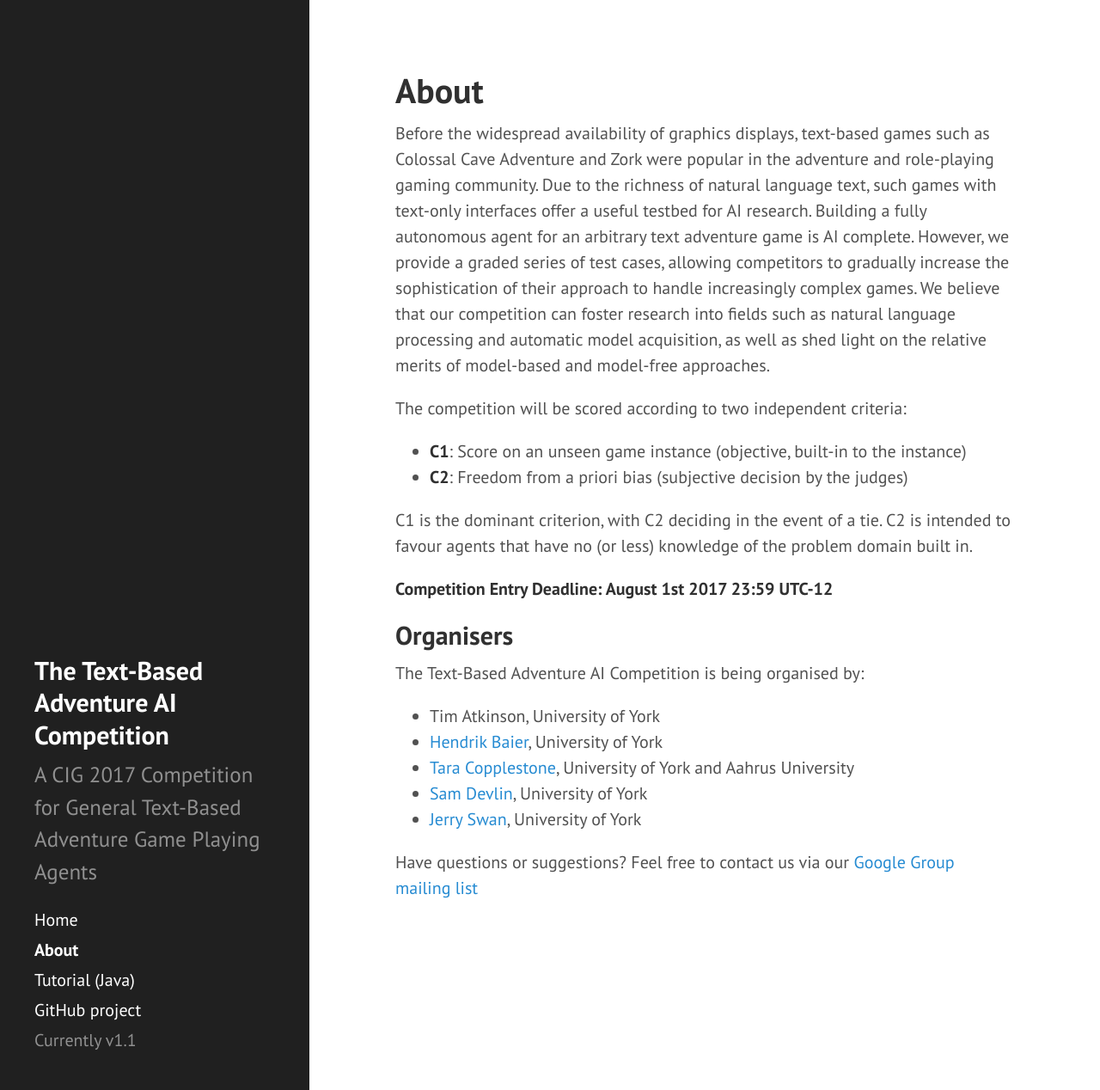
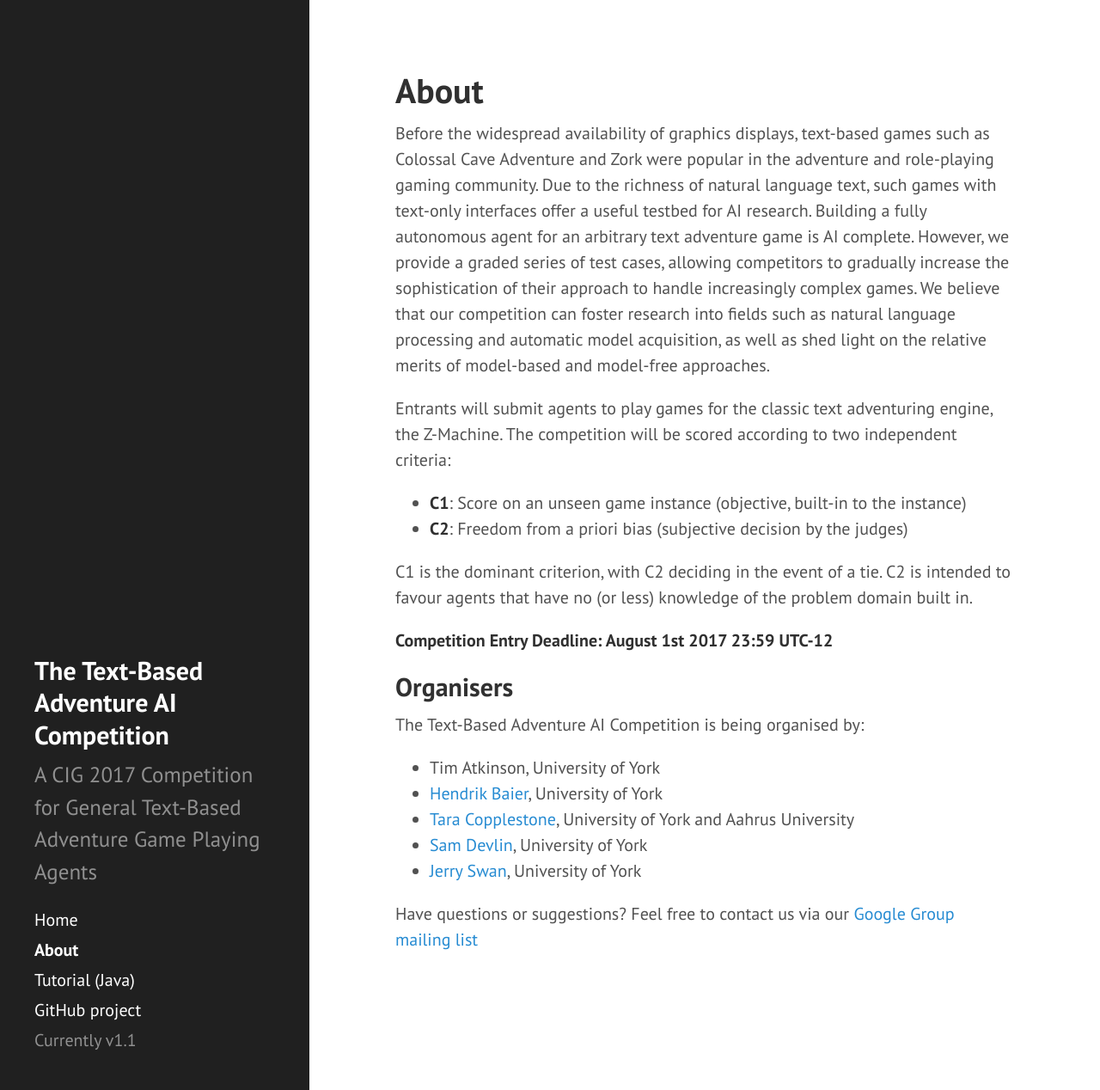
Before and after one commit to Atkrye/IEEE-CIG-Text-Adventurer-Competition, a Jekyll site: the page built from about.md, in a window 1280 px wide and 1268 px high. Shown: the whole window at 86% size. Built offline with Jekyll 4.4.1, drawn with Linux system fonts in a browser that asks for light colours; Markdown is read by kramdown in place of the engine named in the settings.

Commit message:
Update about.md

```diff
--- a/about.md
+++ b/about.md
@@ -5,7 +5,7 @@ title: About
 
 Before the widespread availability of graphics displays, text-based games such as Colossal Cave Adventure and Zork were popular in the adventure and role-playing gaming community. Due to the richness of natural language text, such games with text-only interfaces offer a useful testbed for AI research. Building a fully autonomous agent for an arbitrary text adventure game is AI complete. However, we provide a graded series of test cases, allowing competitors to gradually increase the sophistication of their approach to handle increasingly complex games. We believe that our competition can foster research into fields such as natural language processing and automatic model acquisition, as well as shed light on the relative merits of model-based and model-free approaches.
 
-The competition will be scored according to two independent criteria:
+Entrants will submit agents to play games for the classic text adventuring engine, the Z-Machine. The competition will be scored according to two independent criteria:
 
 * **C1**: Score on an unseen game instance (objective, built-in to the instance)
 * **C2**: Freedom from a priori bias (subjective decision by the judges)
```
